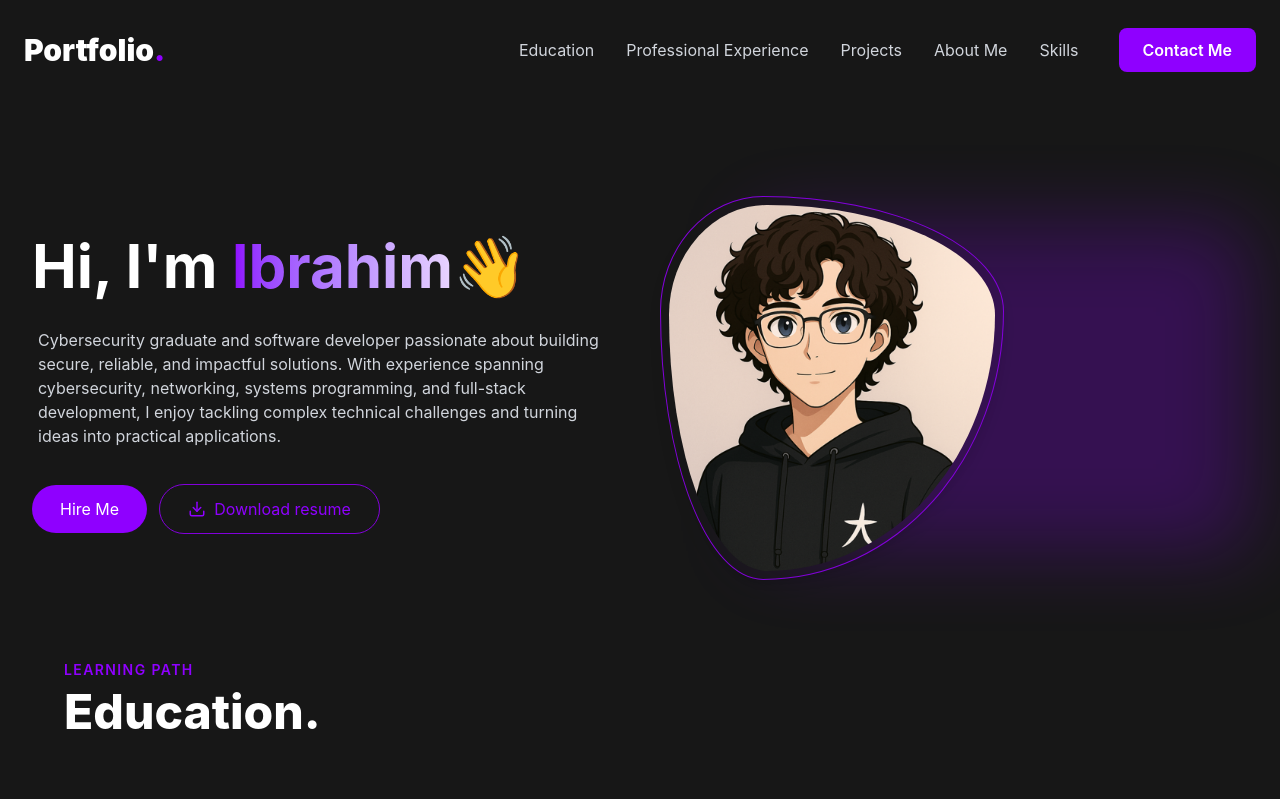
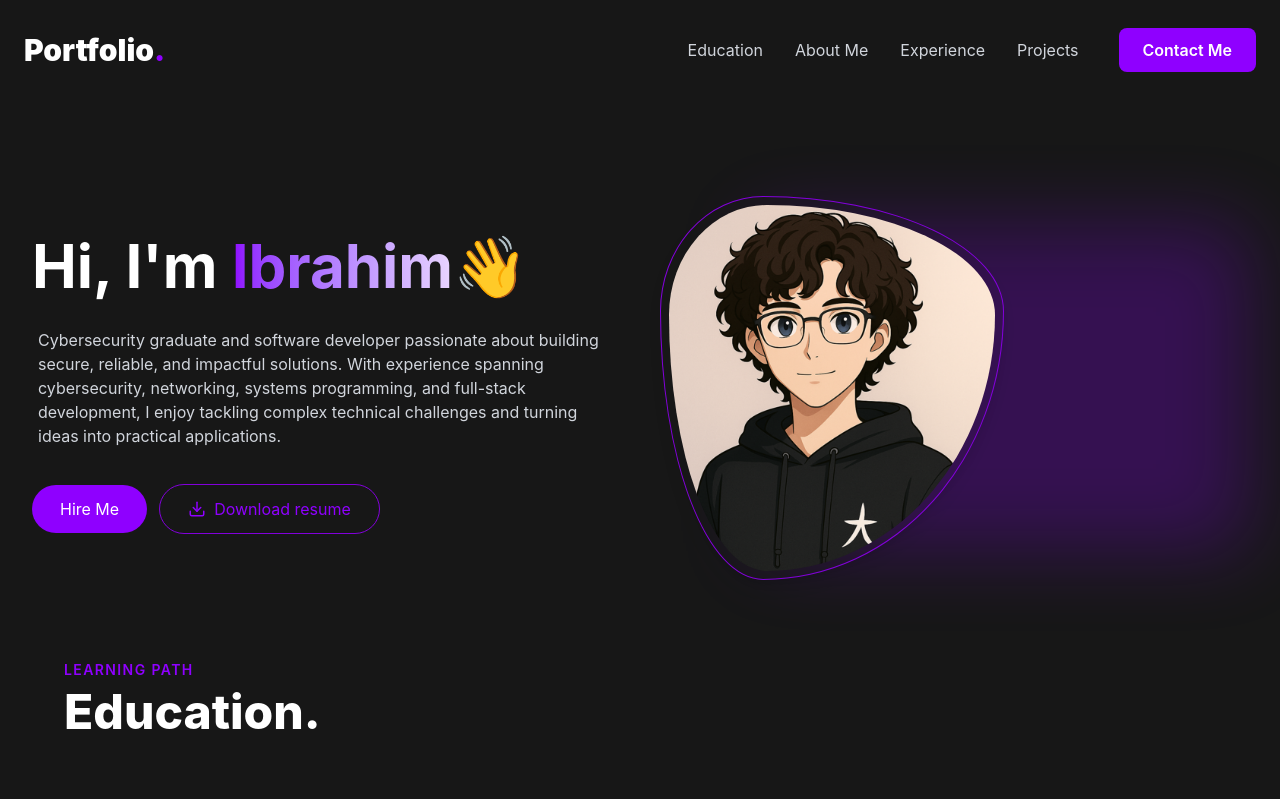
Before and after one commit to IbrahimFD0/portfolio, a React app: page / in a window 1280 px wide. Shown: the top 799 px of the page. Built offline with nearby package versions, Linux system fonts and the light colour scheme; the HTML template or start-up script is replaced by a standard one.

Commit message:
Rearranged Navigation buttons.

```diff
--- a/src/components/Header.tsx
+++ b/src/components/Header.tsx
@@ -9,10 +9,9 @@ const Header = () => {
   const [isMenuOpen, setIsMenuOpen] = useState(false);
   const menuItems: Array<IMenu> = [
     { name: "Education", href: "#education" },
-    { name: "Professional Experience", href: "#experience" },
+    { name: "About Me", href: "#about" },
+    { name: "Experience", href: "#skills" },
     { name: "Projects", href: "#projects" },
-    { name: "About Me", href: "#about" },
-    { name: "Skills", href: "#skills" },
   ];
   const scrollToSection = (href: string) => {
     setIsMenuOpen(false);
```
